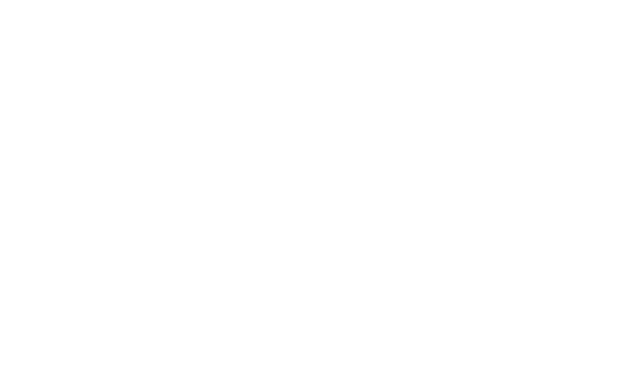
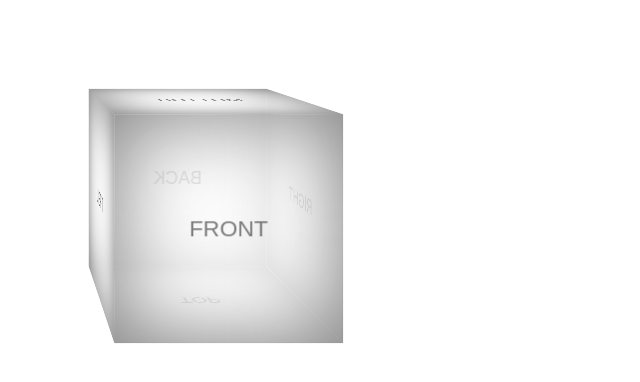
Before and after one commit to crvidya/java-mag-angularjs-article, a website: page app/index.html in a window 1280 px wide. Shown: the whole page, without its empty margins (0-640 px from the left). Drawn offline with Linux system fonts and the light colour scheme.

Commit message:
add(index): add html-code for cube

```diff
--- a/app/index.html
+++ b/app/index.html
@@ -6,6 +6,16 @@
 </head>
 <body>
 
+<div class="wrap">
+    <div class="cube">
+        <div class="front">front</div>
+        <div class="back">back</div>
+        <div class="top">top</div>
+        <div class="bottom">bottom</div>
+        <div class="left">left</div>
+        <div class="right">right</div>
+    </div>
+</div>
 <script src="lib/angular/angular.js"></script>
 </body>
 </html>
```
Also changed, not shown: test/e2e/cube/cube.e2e.js (+12 -0 lines).
